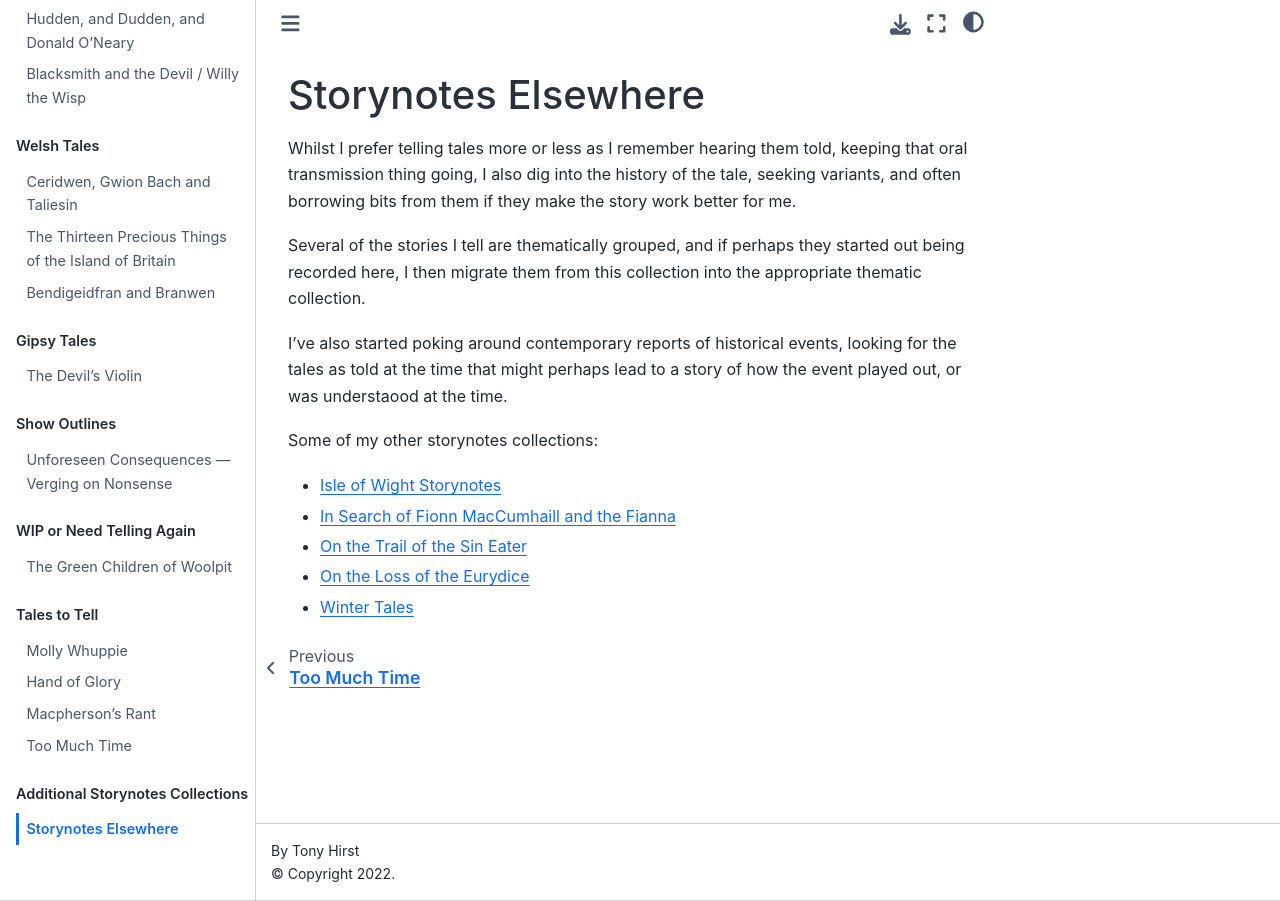
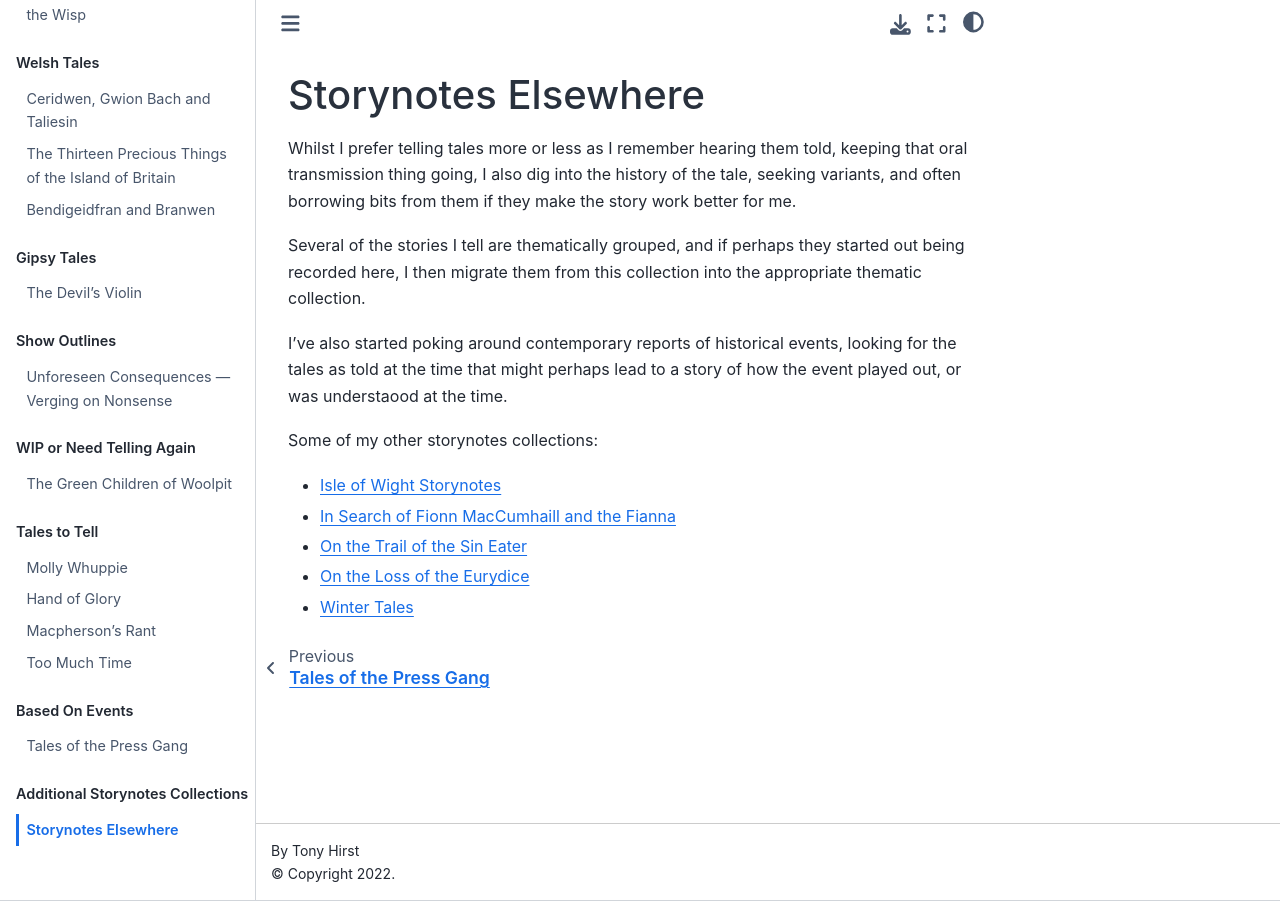
Before and after one commit to psychemedia/storytelling-notes, a Jupyter Book: the page built from elsewhere.md, in a window 1280 px wide. Built offline with Jupyter Book 1.0.4 settings and Sphinx 7.4.7 and the Sphinx Book theme 1.1.4, drawn with Linux system fonts in a browser that asks for light colours.

Commit message:
Update _toc.yml

```diff
--- a/_toc.yml
+++ b/_toc.yml
@@ -32,6 +32,9 @@ parts:
   - file: hand-of-glory
   - file: macpherson
   - file: too_much_time
+- caption: Based On Events
+  chapters:
+  - file: press_gang
 - caption: Additional Storynotes Collections
   chapters:
   - file: elsewhere
```
